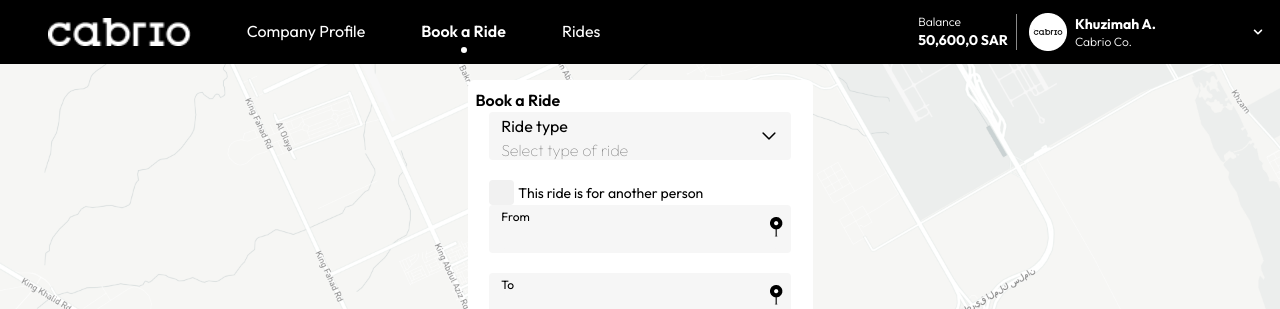
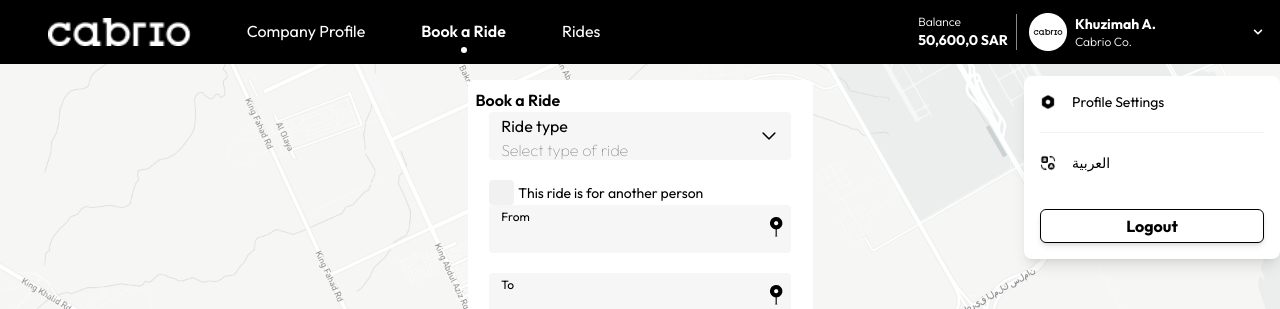
Before and after one commit to yosefHesham/cabrio, a Vue app: page / in a window 1280 px wide. Both pictures are taken after a click on the picture 1258 px from the left and 32 px from the top of the page. Shown: the top 309 px of the page. Built offline with nearby package versions, Linux system fonts and the light colour scheme.

Commit message:
Create Profile Popover

```diff
--- a/src/components/PageHeader.vue
+++ b/src/components/PageHeader.vue
@@ -2,6 +2,8 @@
   <header
     class="flex w-full justify-between bg bg-primary items-center h-12 md:h-16"
   >
+    <ProfilePopover v-if="showProfilePopOver" />
+
     <div class="flex gap-14 items-center">
       <div class="flex items-center gap-3 ml-4">
         <img
@@ -51,6 +53,7 @@
         <img
           src="../assets/light-arrow-down.png"
           class="cursor-pointer ml-auto"
+          @click="handleProfilePopOver"
         />
       </div>
     </div>
@@ -58,7 +61,16 @@
 </template>
 
 <script setup>
+import { ref } from "vue";
+
+import ProfilePopover from "./ProfilePopover.vue";
 const navItems = ["Company Profile", "Book a Ride", "Rides"];
+
+const showProfilePopOver = ref(false);
+
+const handleProfilePopOver = () => {
+  showProfilePopOver.value = !showProfilePopOver.value;
+};
 </script>
 <style scoped>
 p {
--- /dev/null
+++ b/src/components/ProfilePopover.vue
@@ -0,0 +1,31 @@
+<template>
+  <div
+    class="rounded-lg z-20 absolute top-[9.5%] right-0 shadow-lg p-4 bg-white w-64 flex flex-col gap-5"
+  >
+    <div class="flex gap-4 cursor-pointer items-center">
+      <img src="../assets/setting.png" class="h-4 w-4" />
+      <p class="text-sm font-normal">Profile Settings</p>
+    </div>
+    <hr class="text-primary opacity-50" />
+    <div class="flex gap-4 cursor-pointer items-center">
+      <img src="../assets/translate.png" class="h-4 w-4" />
+      <p class="text-sm font-normal">العربية</p>
+    </div>
+
+    <div class="w-full mt-4">
+      <button
+        class="border-primary border shadow-md bg-white text-primary font-bold w-full px-3 py-1 rounded-md"
+      >
+        Logout
+      </button>
+    </div>
+  </div>
+</template>
+
+<script setup></script>
+
+<style scoped>
+p {
+  margin: 0;
+}
+</style>
--- a/src/views/BookRide.vue
+++ b/src/views/BookRide.vue
@@ -1,6 +1,7 @@
 <template>
   <section role="wrapper">
-    <PageHeader />
+    <PageHeader :showPopOver="handleProfilePopOver" />
+    <!-- <ProfilePopover v-if="showProfilePopOver" /> -->
     <section class="ride-page bg-fixed pt-4 relative">
       <LocationModal
         v-if="isFromOpened"
@@ -243,6 +244,13 @@
 import LocationModal from "../Modals/LocationModal.vue";
 import { Airports } from "../data";
 import { computed, ref } from "vue";
+// import ProfilePopover from "../components/ProfilePopover.vue";
+
+// const showProfilePopOver = ref(false);
+
+// const handleProfilePopOver = () => {
+//   showProfilePopOver.value = !showProfilePopOver.value;
+// };
 
 const rideTypes = [
   "Airport Pickup",
```
Also changed, not shown: src/assets/setting.png (added), src/assets/translate.png (added).
